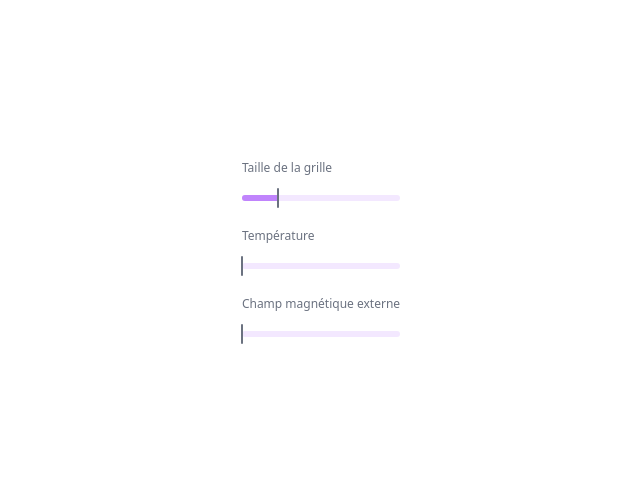
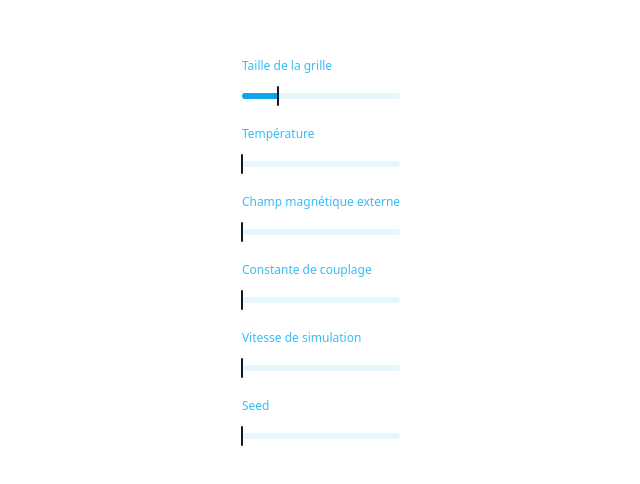
Before and after one commit to francoislang/ising-2d, a Nuxt app in the folder apps/web/: page / in a window 1280 px wide. Shown: the part 146-630 px from the top of the page, without its empty margins (319-959 px from the left). Built offline with nearby package versions, Linux system fonts and the light colour scheme.

Commit message:
wip(app): tailwind config + card

```diff
--- /dev/null
+++ b/apps/web/components/common/card.vue
@@ -0,0 +1,17 @@
+<script setup lang="ts">
+  const props = defineProps<{
+    title: string;
+  }>();
+</script>
+
+<template>
+  <div class="flex flex-col gap-2 p-4 bg-card rounded-lg">
+    <span class="text-xl font-bold text-primary">
+      {{ props.title }}
+    </span>
+
+    <div>
+      <slot name="content" />
+    </div>
+  </div>
+</template>
--- a/apps/web/components/common/input-range.vue
+++ b/apps/web/components/common/input-range.vue
@@ -91,6 +91,10 @@
     value = Math.round(value / step.value) * step.value;
     value = Math.max(min.value, Math.min(max.value, value));
 
+    // Corriger les erreurs de précision flottante
+    const decimals = (step.value.toString().split('.')[1] || '').length;
+    value = Number(value.toFixed(decimals));
+
     emit('update:modelValue', value);
   };
 
@@ -125,7 +129,7 @@
     @mouseover="isHovering = true"
     @mouseout="isHovering = false"
   >
-    <label v-if="label" class="text-gray-500 text-xs pb-1">
+    <label v-if="label" class="text-secondary text-xs pb-1">
       {{ label }}
     </label>
     <div
@@ -134,9 +138,9 @@
       :class="sizeConfig.container"
       @mousedown.prevent="handleMouseDown"
     >
-      <div class="w-full bg-purple-100 rounded-full" :class="sizeConfig.track" />
+      <div class="w-full bg-primary/10 rounded-full" :class="sizeConfig.track" />
       <div
-        class="absolute top-1/2 -translate-y-1/2 left-0 bg-purple-400 rounded-l-full"
+        class="absolute top-1/2 -translate-y-1/2 left-0 bg-primary rounded-l-full"
         :class="sizeConfig.track"
         :style="{ width: percentage + '%' }"
       />
@@ -144,7 +148,7 @@
       <!-- Valeur affichée au-dessus du curseur -->
       <div
         v-if="isDragging || isHovering"
-        class="absolute -translate-x-1/2 text-gray-500"
+        class="absolute -translate-x-1/2 text-secondary"
         :class="[sizeConfig.text, sizeConfig.valueOffset]"
         :style="{ left: percentage + '%' }"
       >
@@ -153,7 +157,7 @@
 
       <!-- Curseur -->
       <div
-        class="absolute top-1/2 -translate-x-1/2 -translate-y-1/2 bg-gray-500 rounded-sm"
+        class="absolute top-1/2 -translate-x-1/2 -translate-y-1/2 bg-foreground rounded-sm"
         :class="sizeConfig.handle"
         :style="{ left: percentage + '%' }"
       />
--- a/apps/web/pages/index.vue
+++ b/apps/web/pages/index.vue
@@ -3,7 +3,8 @@
   import InputRange from '~/components/common/input-range.vue';
 
   const isingStore = useIsingStore();
-  const { network_length, temperature, external_field } = storeToRefs(isingStore);
+  const { network_length, temperature, external_field, exchange_interaction, speed, seed } =
+    storeToRefs(isingStore);
 </script>
 
 <template>
@@ -27,5 +28,25 @@
       :step="8"
       size="sm"
     />
+
+    <InputRange
+      v-model="exchange_interaction"
+      label="Constante de couplage"
+      :min="1"
+      :max="2"
+      :step="0.01"
+      size="sm"
+    />
+
+    <InputRange
+      v-model="speed"
+      label="Vitesse de simulation"
+      :min="0"
+      :max="100"
+      :step="1"
+      size="sm"
+    />
+
+    <InputRange v-model="seed" label="Seed" :min="0" :max="10000" :step="1" size="sm" />
   </div>
 </template>
--- /dev/null
+++ b/apps/web/tailwind.config.ts
@@ -0,0 +1,14 @@
+export default {
+  theme: {
+    extend: {
+      colors: {
+        // Ice & Frost - Élégant glacé
+        background: '#f8fafc',
+        card: '#e0f2fe',
+        primary: '#0ea5e9',
+        secondary: '#38bdf8',
+        foreground: '#0f172a',
+      },
+    },
+  },
+}
```
